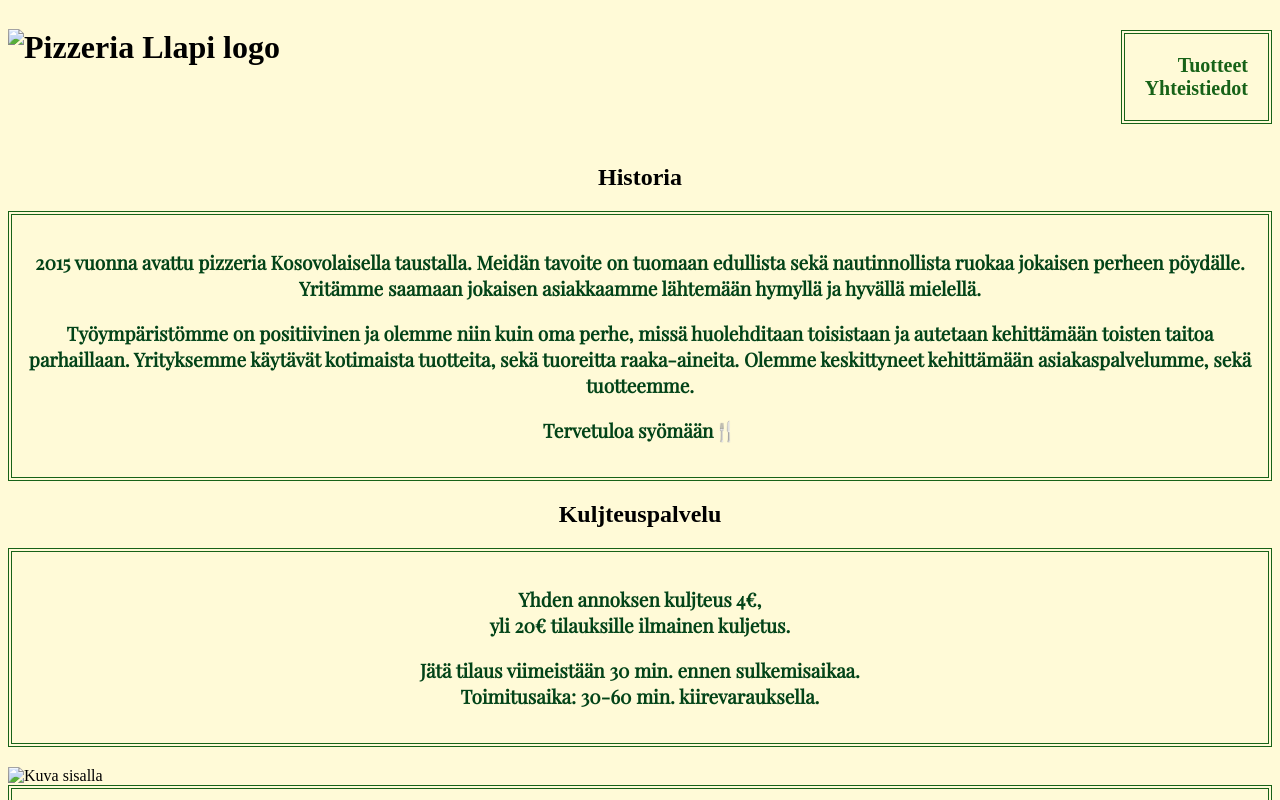
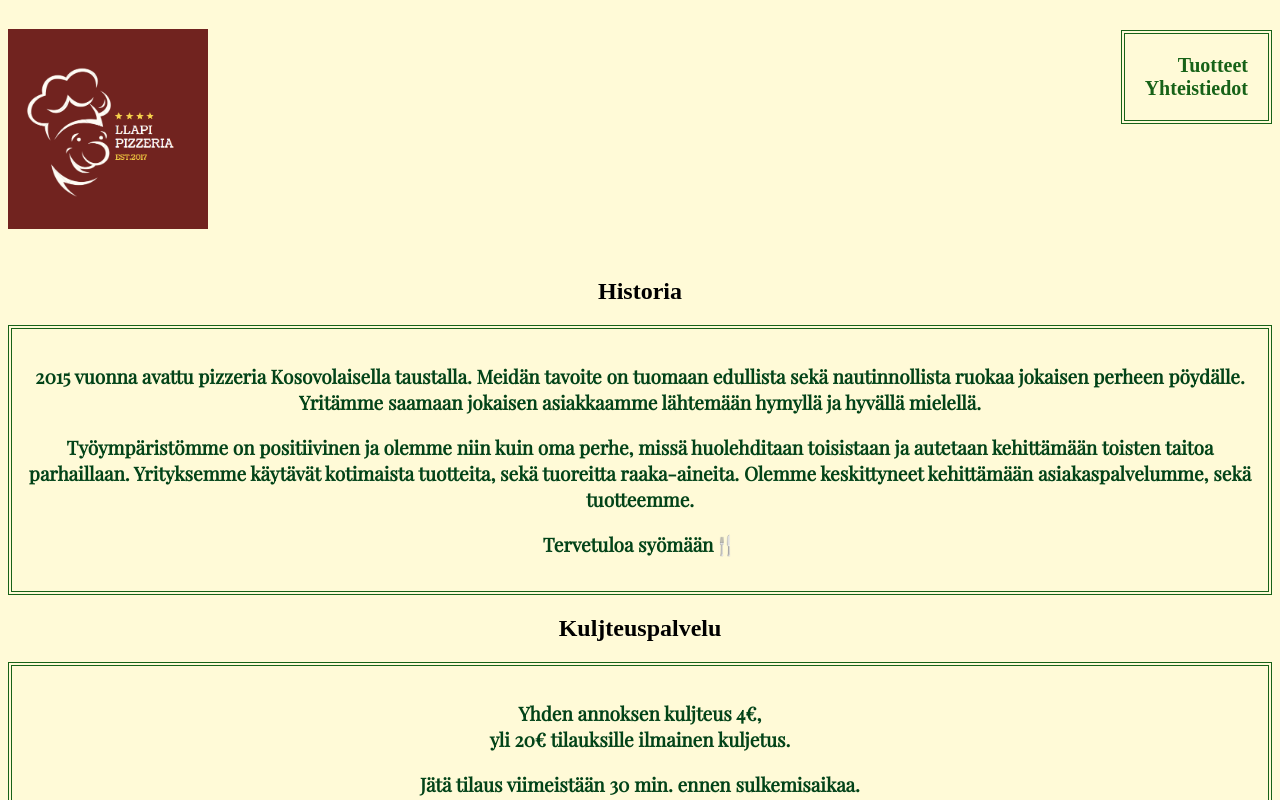
Before and after one commit to ArjonD/ArjonD.github.io, a plain HTML site: page index.html in a window 1280 px wide. Shown: the top 800 px of the page. Drawn offline with nearby package versions, Linux system fonts and the light colour scheme.

Commit message:
kuva kansio pois

```diff
--- a/index.html
+++ b/index.html
@@ -18,7 +18,7 @@
 <header>
     <div class="flex_container">
         <div class="flex_item">
-            <h1><img src="Kuvat/Pizzeria1.png" alt="Pizzeria Llapi logo" id="logokuva"></h1>
+            <h1><img src="Pizzeria1.png" alt="Pizzeria Llapi logo" id="logokuva"></h1>
         </div>
             <nav class="topnav">
                 <ul>
@@ -54,7 +54,7 @@
             Toimitusaika: 30-60 min. kiirevarauksella.
         </p>
         </div>
-        <img src="Kuvat/WhatsApp Image 2024-03-01 at 17.50.26.jpeg" alt="Kuva sisalla" id="ravintola">
+        <img src="WhatsApp Image 2024-03-01 at 17.50.26.jpeg" alt="Kuva sisalla" id="ravintola">
 </main>
 <footer>
 <p id="tiedot">
```
Also changed, not shown: tuotteet.html (+1 -1 lines).
